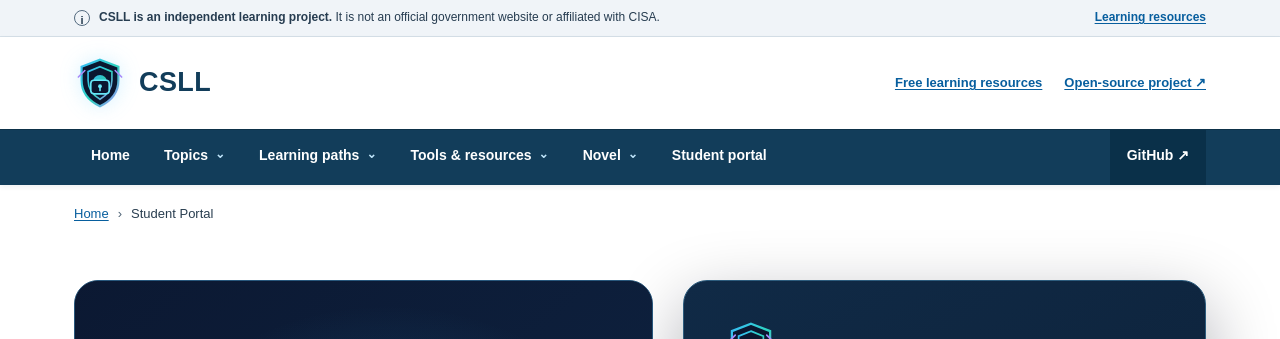
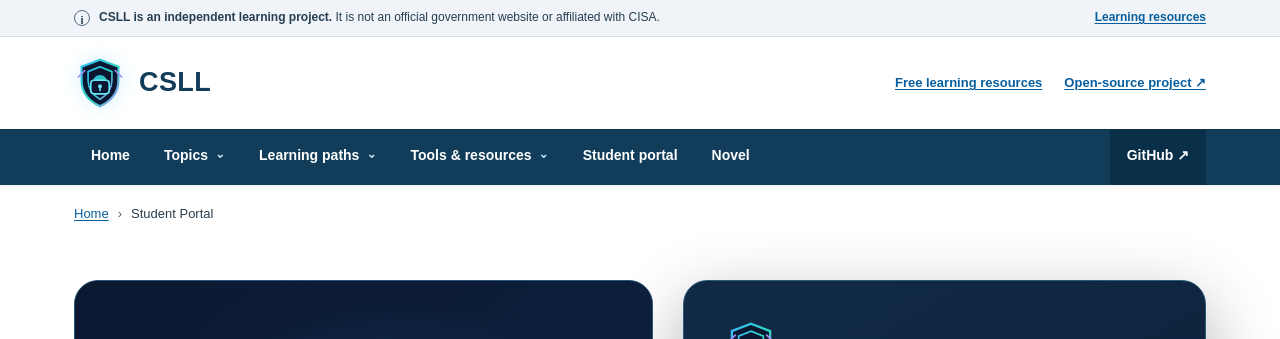
Before and after one commit to Learning-No/Cybersecurity-Learning-Lab, a Jekyll site: the page built from student-portal/index.md, in a window 1280 px wide. Shown: the top 339 px of the page. Built offline with Jekyll 4.4.1, drawn with Linux system fonts in a browser that asks for light colours.

Commit message:
Place Novel link beside Student portal in navigation

```diff
--- a/_layouts/default.html
+++ b/_layouts/default.html
@@ -34,10 +34,8 @@
 <details class="nav-group"><summary>Tools & resources <span aria-hidden="true">⌄</span></summary><div class="nav-menu">
 <a href="{{ '/tools/' | relative_url }}">Tool directory</a><a href="{{ '/tools/catalog/' | relative_url }}">Tool catalog</a><a href="{{ '/resources/' | relative_url }}">Guides, PDFs & resources</a>
 </div></details>
-<details class="nav-group"><summary>Novel <span aria-hidden="true">⌄</span></summary><div class="nav-menu">
-<a href="{{ '/novels/' | relative_url }}">Novel library · Titles & episodes</a>
-</div></details>
 <a href="{{ '/student-portal/' | relative_url }}">Student portal</a>
+<a href="{{ '/novels/' | relative_url }}">Novel</a>
 <a class="nav-github" href="https://github.com/Learning-No/Cybersecurity-Learning-Lab" target="_blank" rel="noopener noreferrer">GitHub ↗</a>
 </div>
 </nav>
```
